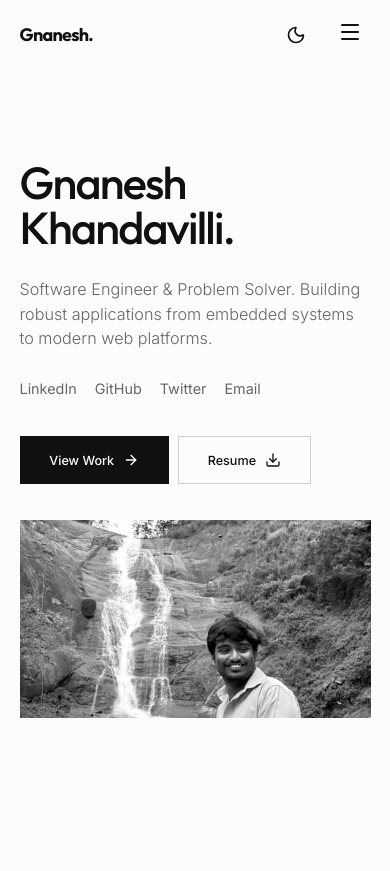
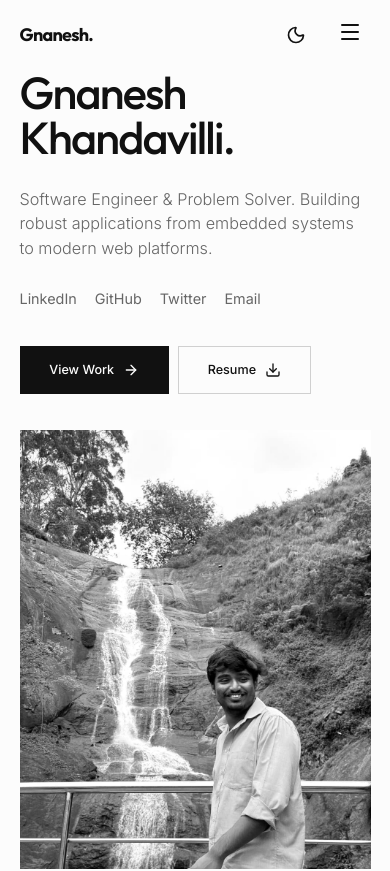
Before and after one commit to Gnanesh-12/myPortfolio, a React (Vite) app: page / in a window 390 px wide. Shown: the top 871 px of the page. Built offline with nearby package versions, Linux system fonts and the light colour scheme.

Commit message:
my portfolio

```diff
--- a/src/index.css
+++ b/src/index.css
@@ -684,7 +684,7 @@ footer {
 
   .hero-image-wrap {
     max-width: 100%;
-    aspect-ratio: 16/9;
+    aspect-ratio: 4/5;
     justify-self: start;
   }
 }
```
